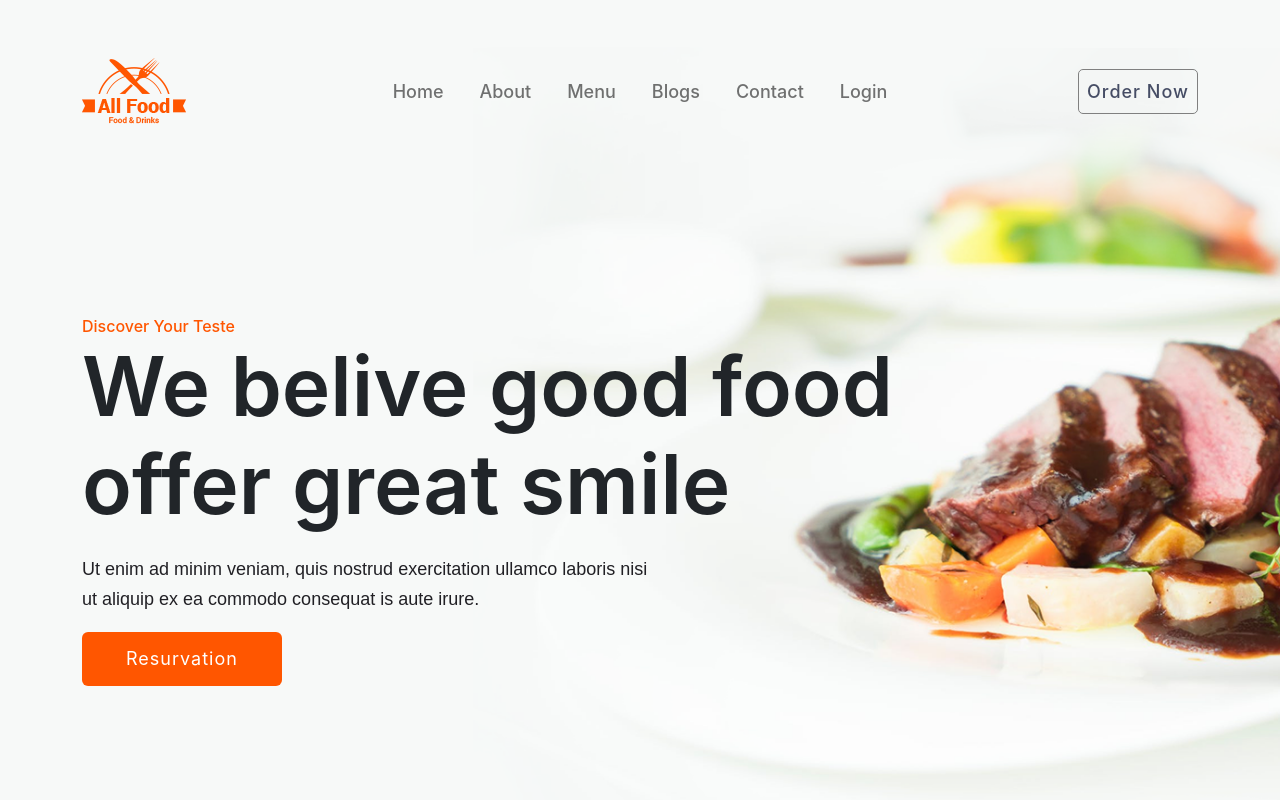
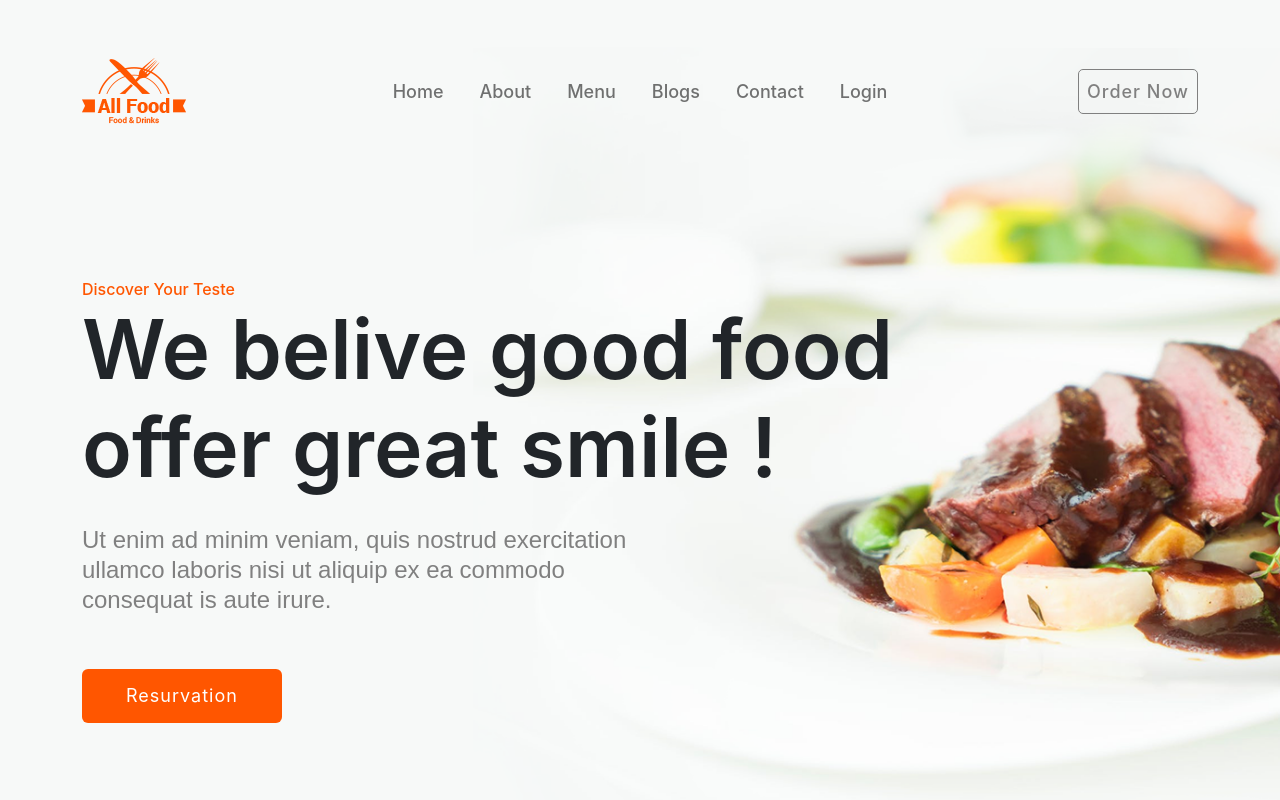
Before and after one commit to MdRokibulHasan/restaurants, a React (Create React App) app: page / in a window 1280 px wide. Shown: the top 800 px of the page. Built offline with nearby package versions, Linux system fonts and the light colour scheme; no server answers; some icons are missing.

Commit message:
top banner paragraph design modification

```diff
--- a/src/Components/Share/Navbar/Navbar.css
+++ b/src/Components/Share/Navbar/Navbar.css
@@ -30,7 +30,7 @@
 
   .appointment-btn {
     border: 1px solid gray;
-    color: #464d65;
+    color: gray;
     background: none;
     border-radius: 5px;
     text-transform: capitalize;
--- a/src/Components/TopBanner/TopBanner.css
+++ b/src/Components/TopBanner/TopBanner.css
@@ -41,15 +41,16 @@ overflow: hidden;
 margin: 0px;
 }
 .hero-caption p {
-    margin-bottom: 18px;
+    margin-top: 28px;
+    margin-bottom: 54px;
     padding-right: 257px;
-    color: rgb(33, 32, 37);
+    color: gray;
     overflow: hidden;
 }
 p {
     font-family: Poppins, sans-serif;
     color: rgb(16, 40, 93);
-    font-size: 18px;
+    font-size: 24px;
     line-height: 30px;
     margin-bottom: 15px;
     font-weight: normal;
--- a/src/Components/TopBanner/TopBanner.js
+++ b/src/Components/TopBanner/TopBanner.js
@@ -8,7 +8,7 @@ const TopBanner = () => {
           <div className="col-xl-9 col-lg-9 col-md-9 ">
             <div className="hero-caption">
               <span id="">Discover Your Teste</span>
-              <h1>We belive good food offer great smile</h1>
+              <h1>We belive good food offer great smile !</h1>
               <p>
                 Ut enim ad minim veniam, quis nostrud exercitation ullamco laboris nisi ut aliquip ex ea commodo consequat is aute
                 irure.
```
